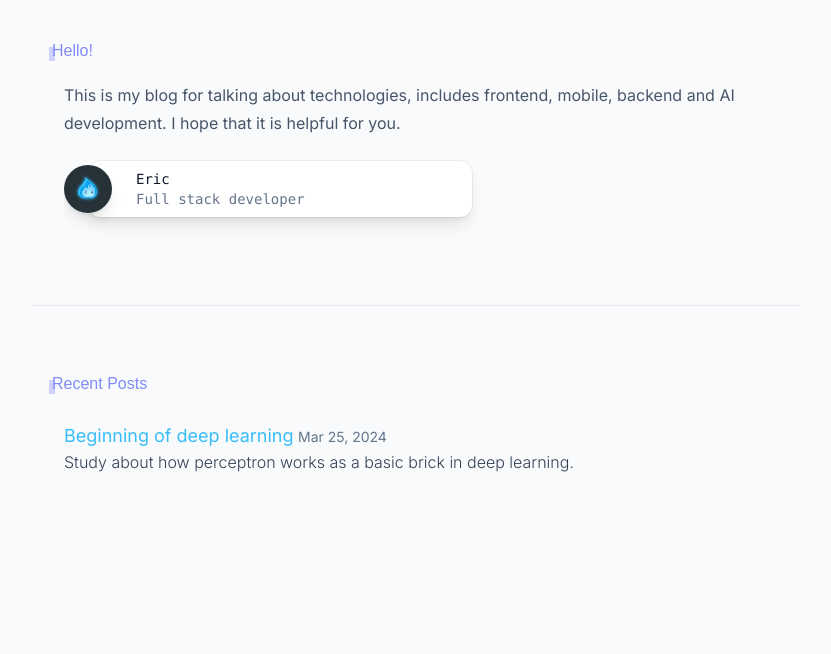
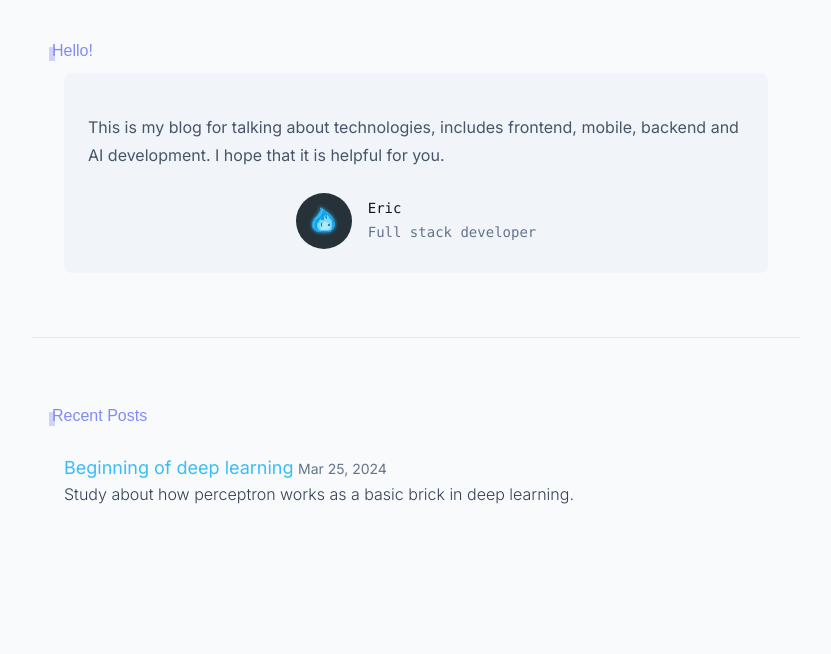
Before and after one commit to dqfort/dq-fort-blog, an Astro site: page / in a window 1280 px wide. Shown: the part 67-721 px from the top of the page, without its empty margins (224-1055 px from the left). Built offline with nearby package versions, Linux system fonts and the light colour scheme; Astro itself is replaced by a stand-in of ours.

Commit message:
Adjust the greeding layout

```diff
--- a/src/pages/index.astro
+++ b/src/pages/index.astro
@@ -30,21 +30,20 @@ const recentPosts = sortedPosts.filter(({ data }) => !data.featured);
   <main class="pt-10">
     <section id="hero">
       <h2 class="remark">Hello!</h2>
-
-      <p class="mt-4 text-base leading-7 text-slate-600 font-inter">
-        This is my blog for talking about technologies, includes frontend, mobile, backend and AI development.
-        I hope that it is helpful for you.
-      </p>
-
-      <div class="relative rounded-xl overflow-auto p-6">
-        <div class="overflow-visible relative max-w-sm bg-white shadow-lg ring-1 ring-black/5 rounded-xl flex items-center gap-6 dark:bg-slate-800 dark:highlight-white/5">
-          <img class="absolute -left-6 w-12 h-12 rounded-full shadow-lg" src="/avatar.gif">
-          <div class="flex flex-col py-2 pl-12">
-            <strong class="text-slate-900 text-sm font-medium dark:text-slate-200">Eric</strong>
-            <span class="text-slate-500 text-sm font-medium dark:text-slate-400">Full stack developer</span>
+      <figure class="mt-2 bg-slate-100 rounded-lg p-6 dark:bg-slate-400 dark:highlight-white/5">
+        <blockquote>
+          <p class="mt-4 max-w-3xl mx-auto text-base leading-7 text-slate-600 dark:text-slate-800 font-inter">
+            This is my blog for talking about technologies, includes frontend, mobile, backend and AI development. I hope that it is helpful for you.
+          </p>
+        </blockquote>
+        <figcaption class="mt-6 flex items-center justify-center space-x-4 text-left">
+          <img src="/avatar.gif" alt="" class="w-14 h-14 rounded-full" loading="lazy" decoding="async">
+          <div>
+            <div class="text-slate-900 text-sm font-medium dark:text-slate-200">Eric</div>
+            <div class="mt-0.5 text-sm leading-6 text-slate-500 font-medium dark:text-slate-600">Full stack developer</div>
           </div>
-        </div>
-      </div>
+        </figcaption>
+      </figure>
 
     </section>
 
```
